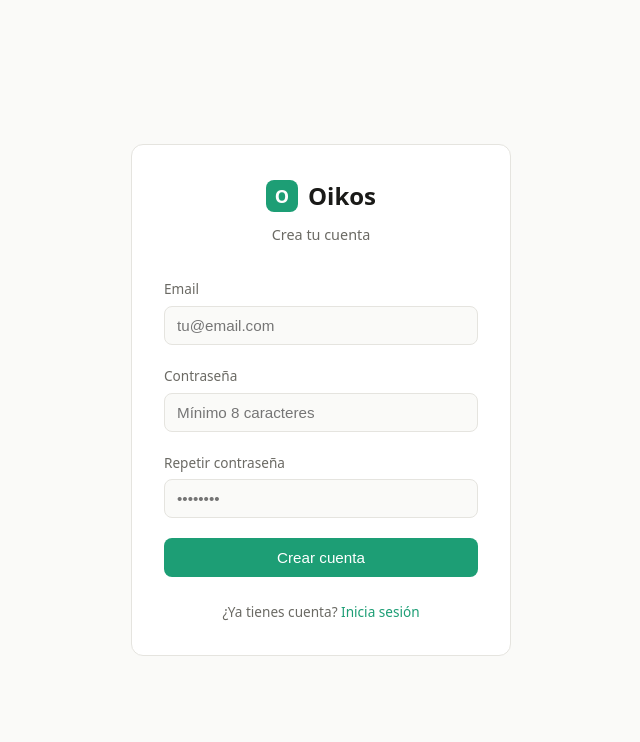
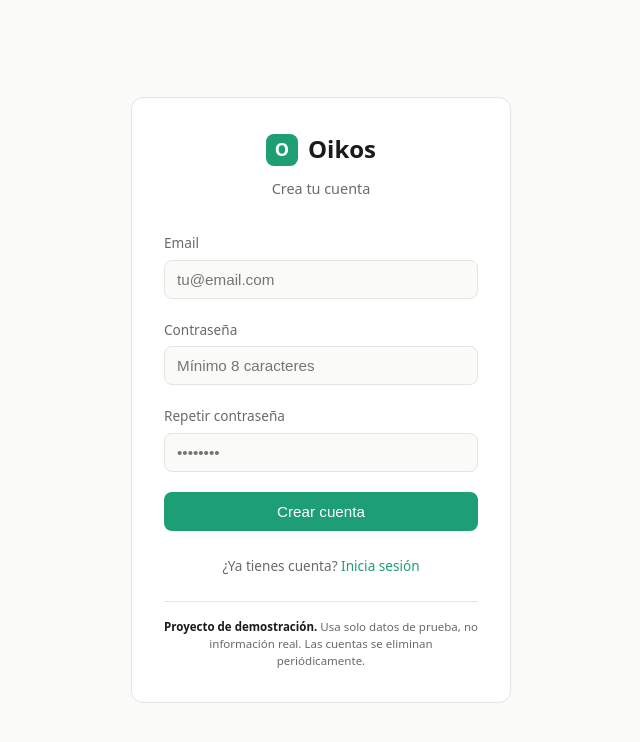
Before and after one commit to Mavegari/oikos, a React (Vite) app in the folder web/: page /register in a window 1280 px wide. Shown: the top 742 px of the page, without its empty margins (319-959 px from the left). Built offline with nearby package versions, Linux system fonts and the light colour scheme; no server answers.

Commit message:
Añadir aviso de proyecto de demostracion en login y registro

```diff
--- a/web/src/pages/LoginPage.css
+++ b/web/src/pages/LoginPage.css
@@ -118,3 +118,17 @@
   color: var(--oikos-brand);
   text-decoration: none;
 }
+
+.login-disclaimer {
+  text-align: center;
+  font-size: 0.72rem;
+  color: var(--oikos-text-muted);
+  margin-top: 1.5rem;
+  padding-top: 1rem;
+  border-top: 0.5px solid var(--oikos-border);
+  line-height: 1.5;
+}
+
+.login-disclaimer strong {
+  color: var(--oikos-text);
+}
--- a/web/src/pages/LoginPage.tsx
+++ b/web/src/pages/LoginPage.tsx
@@ -71,6 +71,10 @@ function LoginPage() {
         <p className="login-footer">
           ¿No tienes cuenta? <Link to="/register">Regístrate</Link>
         </p>
+        <div className="login-disclaimer">
+          <strong>Proyecto de demostración.</strong> Usa solo datos de prueba, no información real.
+          Las cuentas se eliminan periódicamente.
+        </div>
       </div>
     </div>
   );
--- a/web/src/pages/RegisterPage.css
+++ b/web/src/pages/RegisterPage.css
@@ -118,3 +118,17 @@
   color: var(--oikos-brand);
   text-decoration: none;
 }
+
+.register-disclaimer {
+  text-align: center;
+  font-size: 0.72rem;
+  color: var(--oikos-text-muted);
+  margin-top: 1.5rem;
+  padding-top: 1rem;
+  border-top: 0.5px solid var(--oikos-border);
+  line-height: 1.5;
+}
+
+.register-disclaimer strong {
+  color: var(--oikos-text);
+}
--- a/web/src/pages/RegisterPage.tsx
+++ b/web/src/pages/RegisterPage.tsx
@@ -93,6 +93,10 @@ function RegisterPage() {
         <p className="register-footer">
           ¿Ya tienes cuenta? <Link to="/login">Inicia sesión</Link>
         </p>
+        <div className="register-disclaimer">
+          <strong>Proyecto de demostración.</strong> Usa solo datos de prueba, no información real.
+          Las cuentas se eliminan periódicamente.
+        </div>
       </div>
     </div>
   );
```
